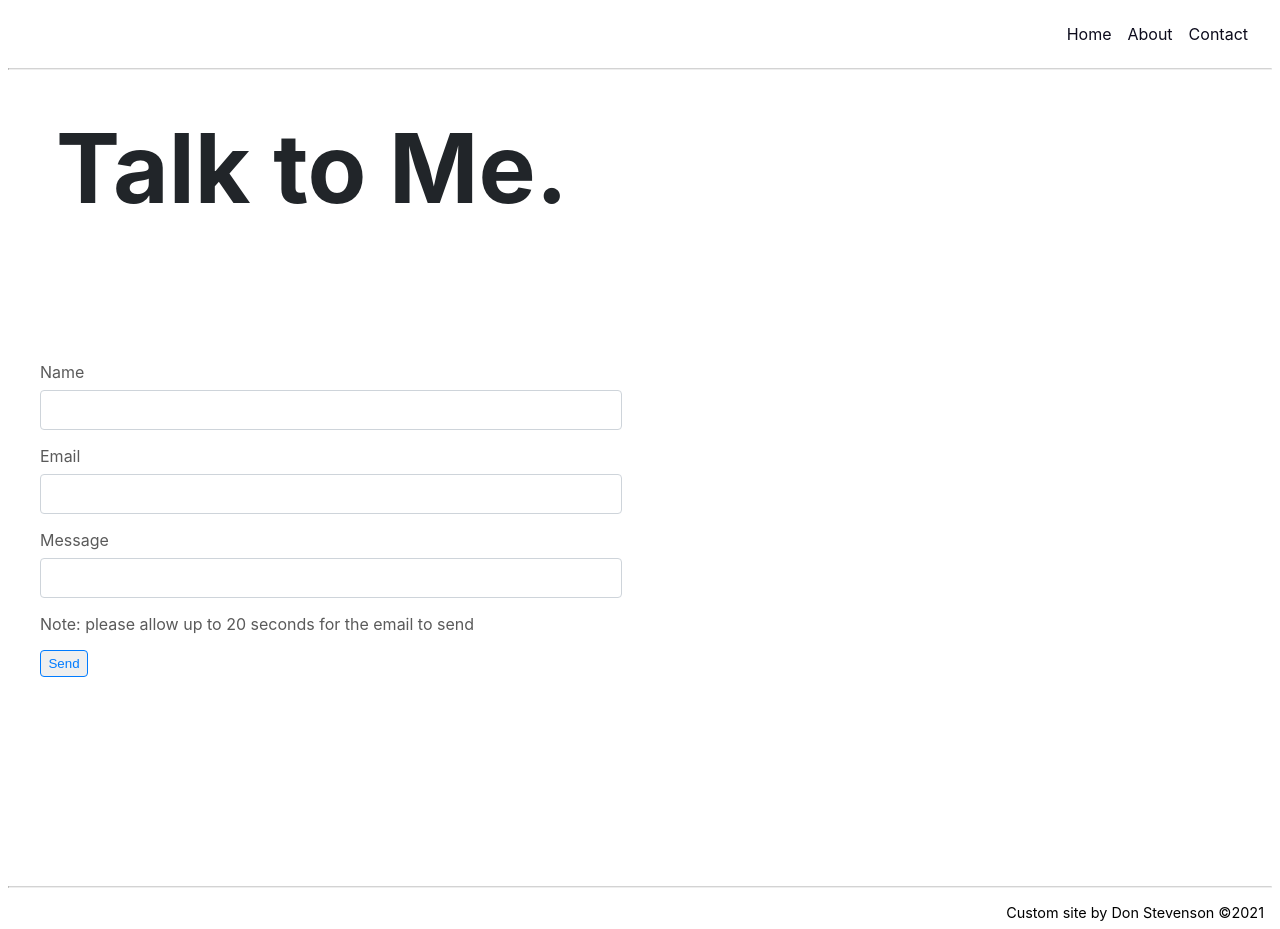
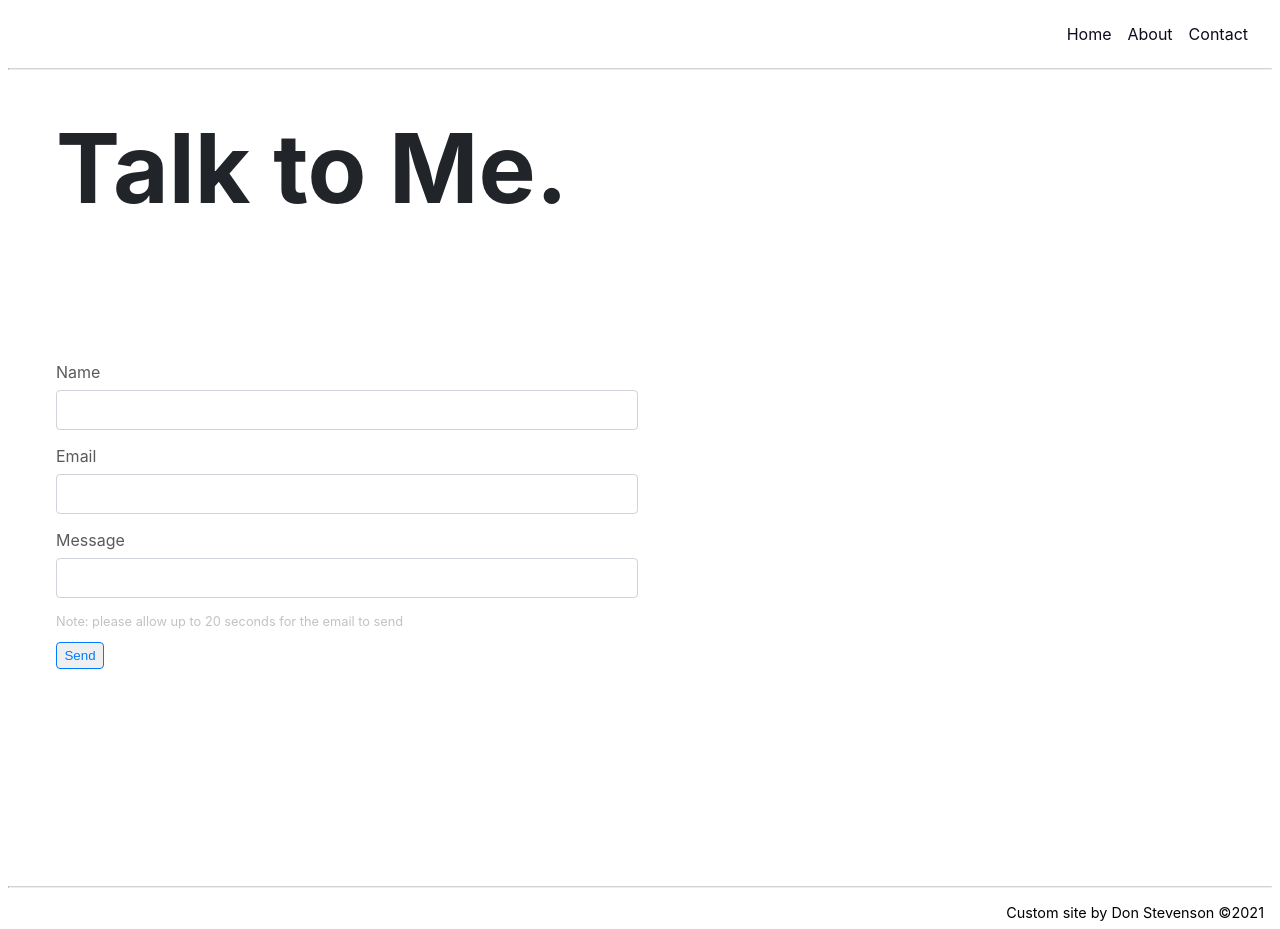
Before and after one commit to Don-Stevenson/personalWebsite, a React (Create React App) app: page /contact in a window 1280 px wide. Built offline with nearby package versions, Linux system fonts and the light colour scheme.

Commit message:
Fix contact page layout (#115)
- update contact page styles
- add light grey text
- update Navbar styles to view better on mobile screens

```diff
--- a/src/components/NavBar/Menu/style.js
+++ b/src/components/NavBar/Menu/style.js
@@ -6,7 +6,7 @@ export const Link = styled.a`
     Helvetica Neue, Arial, Noto Sans, Liberation Sans, sans-serif,
     Apple Color Emoji, Segoe UI Emoji, Segoe UI Symbol, Noto Color Emoji;
   font-size: 1rem;
-  padding: 2rem 0;
+  padding: 1rem 0;
   color: ${theme.primaryDark};
   text-decoration: none;
   transition: color 0.3s linear;
@@ -18,8 +18,8 @@ export const StyledMenu = styled.nav`
   flex-direction: column;
   background-color: white;
   border-radius: 8px;
-  opacity: 0.87;
-  height: 30vh;
+  opacity: 0.9;
+  height: 20vh;
   margin-top: 25rem;
   text-align: left;
   padding: 2rem;
@@ -30,4 +30,5 @@ export const StyledMenu = styled.nav`
   transform: ${({ open }) => (open ? "translateX(0)" : "translateX(100%)")};
   z-index: 10;
   width: 150px;
+  border: 1.5px solid lightgrey;
 `
--- a/src/pages/ContactPage.js
+++ b/src/pages/ContactPage.js
@@ -22,7 +22,7 @@ const ContentWrapper = styled.div`
   }
 
   @media ${devices.md} {
-    margin-left: 2rem;
+    margin-left: 3rem;
   }
 `
 
@@ -45,6 +45,11 @@ const Text = styled.p`
   ${baseTextStyles}
   font-size: 1rem;
   color: #5a5a5a;
+`
+
+const TextLightGrey = styled(Text)`
+  color: rgb(194, 194, 194);
+  font-size: 0.8rem;
 `
 
 const Label = styled.label`
@@ -141,7 +146,9 @@ const ContactPage = ({ title }) => {
 
           {errors.message && <Text>{errors.message}</Text>}
 
-          <Text>Note: please allow up to 20 seconds for the email to send</Text>
+          <TextLightGrey>
+            Note: please allow up to 20 seconds for the email to send
+          </TextLightGrey>
 
           <SubmitButton type="submit" disabled={state.disabled}>
             Send
```
